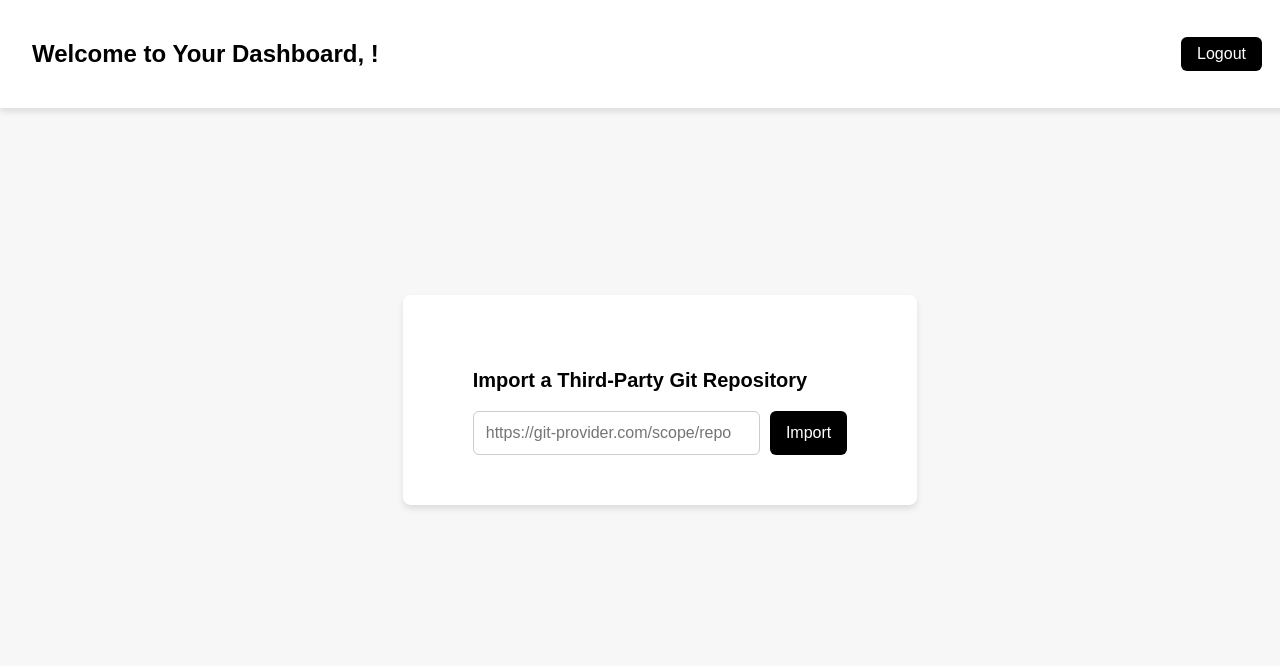
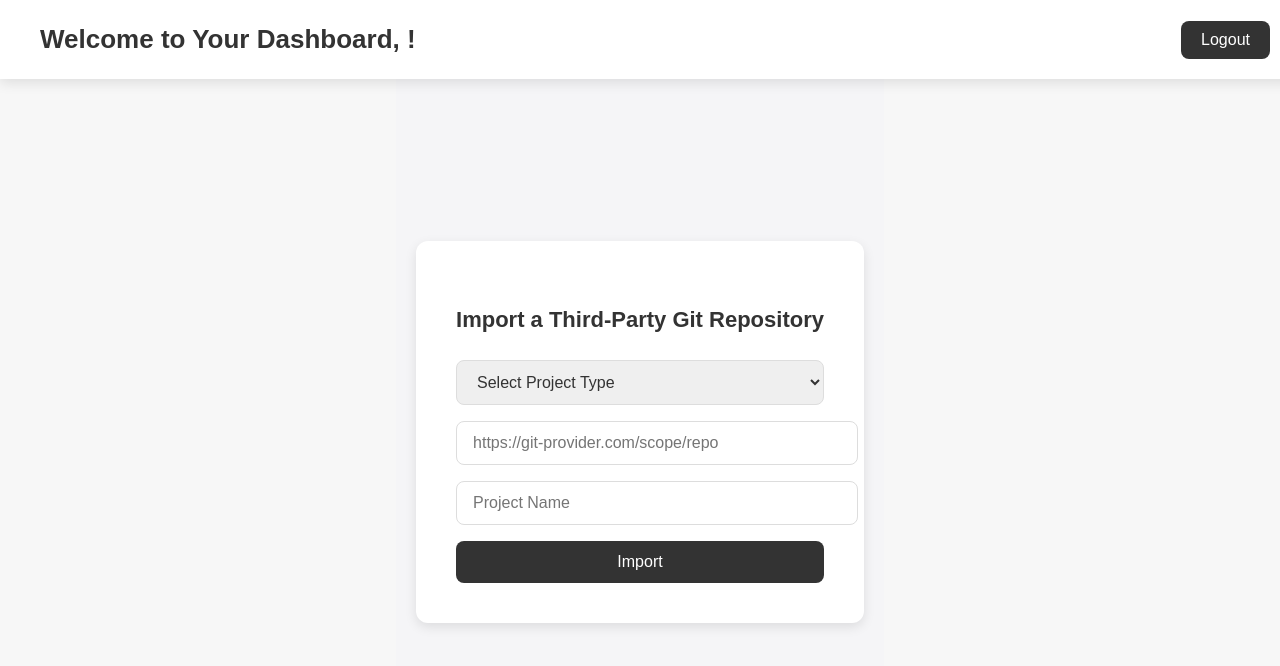
Before and after one commit to Deepak0Kr/Launchpad, a React (Vite) app in the folder frontend/: page /dashboard in a window 1280 px wide. Shown: the top 666 px of the page. Built offline with nearby package versions, Linux system fonts and the light colour scheme.

Commit message:
dashboard css

```diff
--- a/frontend/src/pages/dashboard/Dashboard.css
+++ b/frontend/src/pages/dashboard/Dashboard.css
@@ -1,85 +1,141 @@
-/* Existing styles */
+/* Dashboard Container */
+.dashboard-container {
+  display: flex;
+  flex-direction: column;
+  min-height: 100vh;
+  background-color: #f5f5f7;
+  font-family: 'Arial', sans-serif;
+}
+
+/* Dashboard Header */
 .dashboard-header {
   display: flex;
   justify-content: space-between;
   align-items: center;
-  padding: 16px 32px;
-  background-color: white;
-  box-shadow: 0px 4px 6px rgba(0, 0, 0, 0.1);
+  padding: 20px 40px;
+  background-color: #ffffff;
+  box-shadow: 0px 4px 12px rgba(0, 0, 0, 0.1);
 }
 
 .dashboard-header h2 {
-  font-size: 24px;
-  margin-bottom: 20px;
-  color: black;
+  font-size: 26px;
+  font-weight: 600;
+  color: #333;
+  margin: 0;
 }
 
 .logout-btn-header {
-  padding: 8px 16px;
-  background-color: black;
-  color: white;
+  margin-right: 50px;
+  padding: 10px 20px;
+  background-color: #333;
+  color: #fff;
   border: none;
-  border-radius: 6px;
+  border-radius: 8px;
   cursor: pointer;
   font-size: 16px;
-  margin-right: 50px;
+  font-weight: 500;
+  transition: background-color 0.3s ease;
 }
 
 .logout-btn-header:hover {
-  background-color: #2f2f2f;
+  background-color: #555;
 }
 
+/* Dashboard Content */
 .dashboard-content {
+  flex: 1;
   display: flex;
-  justify-content: space-around;
-  text-align: left;
-  width: 100%; /* Make it take the full width of its container */
-  max-width: 1200px; /* Set a maximum width for larger screens */
-  margin: 0 auto; /* Center the content horizontally */
-  padding: 20px; /* Add some padding for spacing */
+  justify-content: center;
+  align-items: center;
+  padding: 40px 20px;
+  background-color: #f5f5f7;
 }
 
-/* New styles for Git Import Container */
+/* Git Import Container */
 .git-import-container {
-  background-color: white;
-  padding: 24px;
-  border-radius: 8px;
-  box-shadow: 0px 4px 6px rgba(0, 0, 0, 0.1);
-  width: 80%;
+  background-color: #ffffff;
+  padding: 40px;
+  border-radius: 12px;
+  box-shadow: 0px 4px 12px rgba(0, 0, 0, 0.1);
+  width: 100%;
   max-width: 600px;
-  margin: 20px auto;
-  padding: 50px 70px;
+  text-align: center;
 }
 
 .git-import-container h3 {
-  font-size: 20px;
-  margin-bottom: 16px;
-  color: black;
+  font-size: 22px;
+  font-weight: 600;
+  color: #333;
+  margin-bottom: 24px;
 }
 
 .git-import-form {
   display: flex;
-  gap: 10px;
+  flex-direction: column;
+  gap: 16px;
 }
 
 .git-import-input {
-  flex: 1;
-  padding: 12px 12px;
-  border: 1px solid #ccc;
-  border-radius: 6px;
+  width: 100%;
+  padding: 12px 16px;
+  border: 1px solid #ddd;
+  border-radius: 8px;
   font-size: 16px;
+  color: #333;
+  outline: none;
+  transition: border-color 0.3s ease;
+}
+
+.git-import-input:focus {
+  border-color: #333;
 }
 
 .git-import-btn {
-  padding: 8px 16px;
-  background-color: black;
-  color: white;
+  padding: 12px 20px;
+  background-color: #333;
+  color: #fff;
   border: none;
-  border-radius: 6px;
+  border-radius: 8px;
   cursor: pointer;
   font-size: 16px;
+  font-weight: 500;
+  transition: background-color 0.3s ease;
 }
 
 .git-import-btn:hover {
-  background-color: #2f2f2f;
+  background-color: #555;
 }
+
+/* Responsive Adjustments */
+@media (max-width: 768px) {
+  .dashboard-header {
+    padding: 16px 20px;
+  }
+
+  .dashboard-header h2 {
+    font-size: 22px;
+  }
+
+  .logout-btn-header {
+    padding: 8px 16px;
+    font-size: 14px;
+  }
+
+  .git-import-container {
+    padding: 24px;
+  }
+
+  .git-import-container h3 {
+    font-size: 20px;
+  }
+
+  .git-import-input {
+    padding: 10px 14px;
+    font-size: 14px;
+  }
+
+  .git-import-btn {
+    padding: 10px 16px;
+    font-size: 14px;
+  }
+}
--- a/frontend/src/pages/dashboard/Dashboard.jsx
+++ b/frontend/src/pages/dashboard/Dashboard.jsx
@@ -1,3 +1,4 @@
+import React, { useState } from "react";
 import { useNavigate, useLocation } from "react-router-dom";
 import "./Dashboard.css";
 
@@ -6,13 +7,25 @@ const Dashboard = () => {
   const location = useLocation();
   const { username } = location.state || {};
 
+  // State for form inputs
+  const [projectType, setProjectType] = useState("");
+  const [repoLink, setRepoLink] = useState("");
+  const [projectName, setProjectName] = useState("");
+
   const handleLogout = () => {
     navigate("/login"); // Redirect to login page after logging out
   };
 
   const handleImportRepo = () => {
+    // Basic validation
+    if (!projectType || !repoLink || !projectName) {
+      alert("Please fill out all fields.");
+      return;
+    }
+
     // Logic to handle Git repository import
-    alert("Importing repository...");
+    alert(`Importing repository...\nProject Type: ${projectType}\nRepo Link: ${repoLink}\nProject Name: ${projectName}`);
+    // Here you can add API calls or further processing
   };
 
   return (
@@ -29,10 +42,33 @@ const Dashboard = () => {
         <div className="git-import-container">
           <h3>Import a Third-Party Git Repository</h3>
           <div className="git-import-form">
+            <select
+              value={projectType}
+              onChange={(e) => setProjectType(e.target.value)}
+              className="git-import-input"
+              required
+            >
+              <option value="">Select Project Type</option>
+              <option value="web">Web Application</option>
+              <option value="mobile">Mobile Application</option>
+              <option value="desktop">Desktop Application</option>
+              <option value="other">Other</option>
+            </select>
             <input
               type="text"
               placeholder="https://git-provider.com/scope/repo"
+              value={repoLink}
+              onChange={(e) => setRepoLink(e.target.value)}
               className="git-import-input"
+              required
+            />
+            <input
+              type="text"
+              placeholder="Project Name"
+              value={projectName}
+              onChange={(e) => setProjectName(e.target.value)}
+              className="git-import-input"
+              required
             />
             <button className="git-import-btn" onClick={handleImportRepo}>
               Import
```
